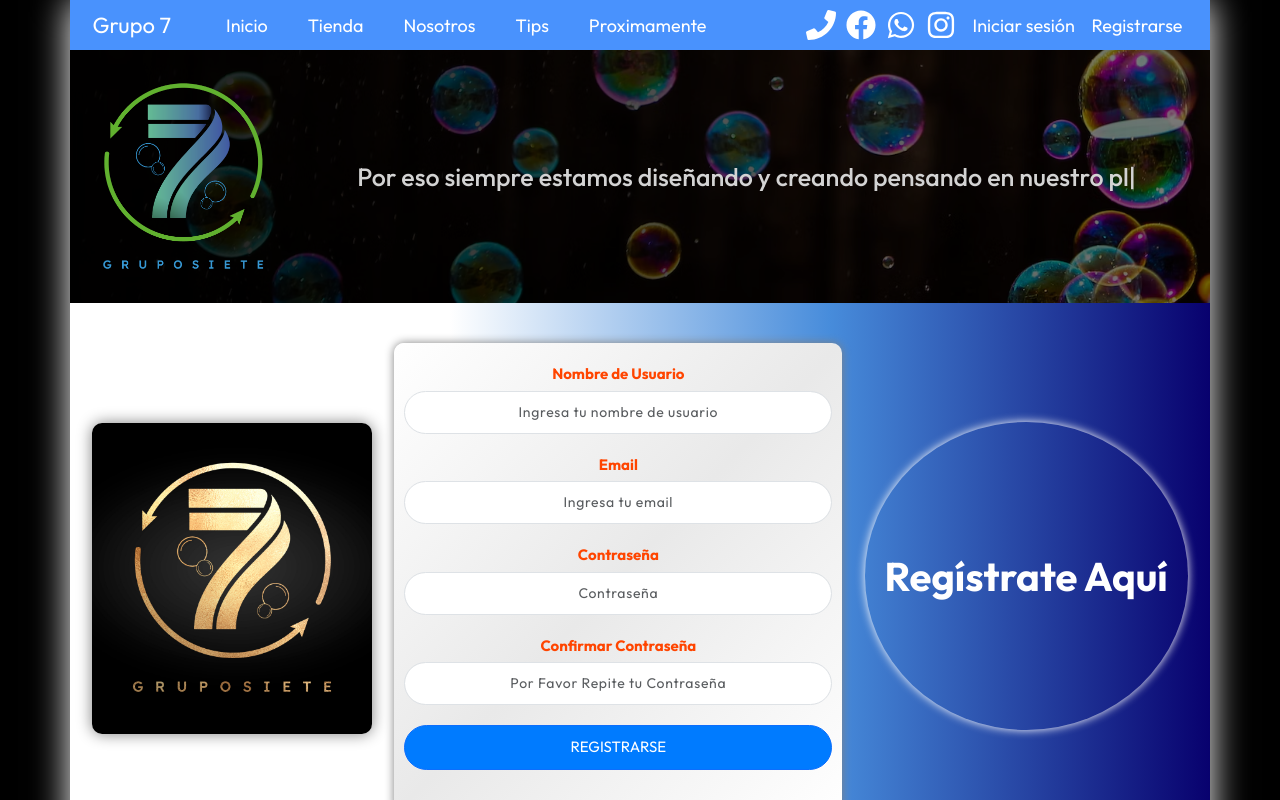
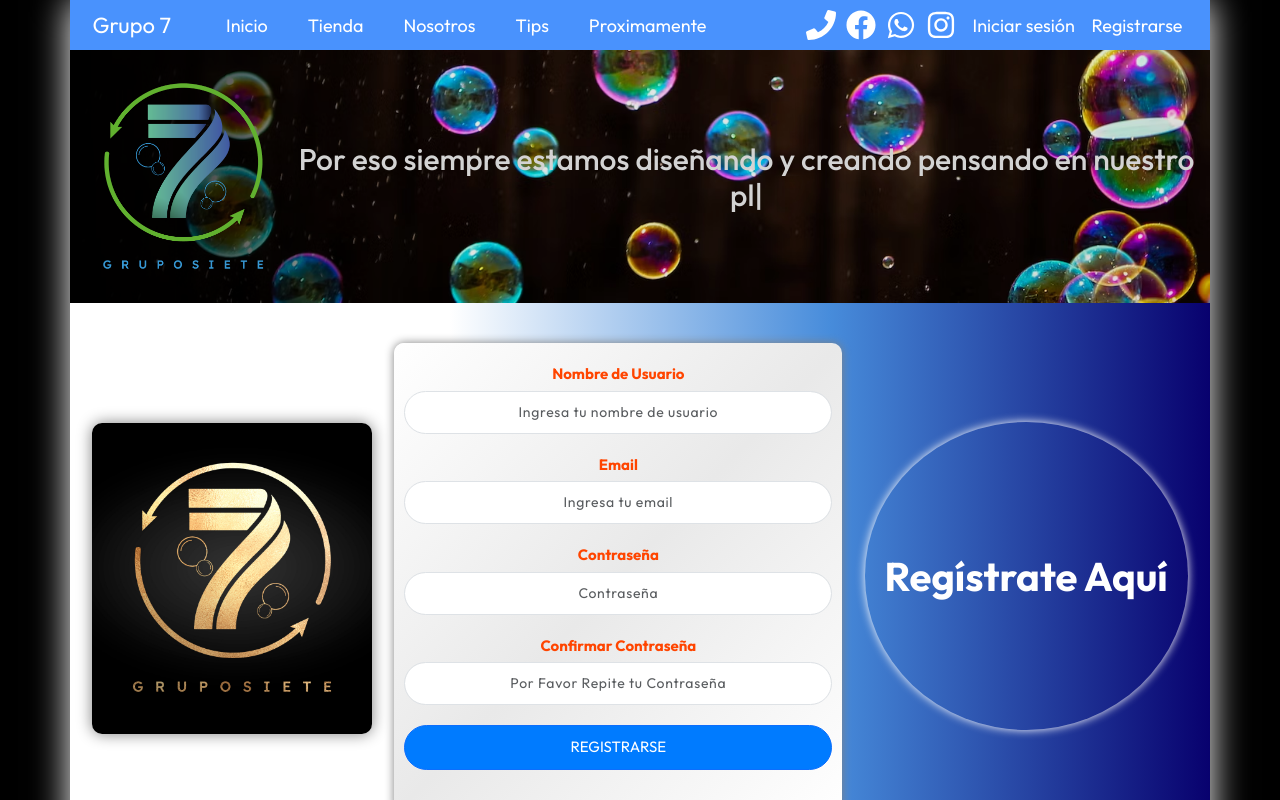
Before and after one commit to Petruchevsky/grupo7, a Next.js app: page /registrarse in a window 1280 px wide. Shown: the top 800 px of the page. Built offline with nearby package versions, Linux system fonts and the light colour scheme; no server answers.

Commit message:
primer cambio Romy

```diff
--- a/app/components/footer/footer.module.css
+++ b/app/components/footer/footer.module.css
@@ -46,6 +46,7 @@
 }
 
 .cajaMaps {
+	display: none;
 	margin-bottom: 1.5rem;
 	width: 39%;
 }
--- a/app/components/header/header.module.css
+++ b/app/components/header/header.module.css
@@ -1,5 +1,5 @@
 .headerBgImage {
-   background-image: linear-gradient(to right, rgb(0 0 0 / .9), rgb(0 0 0 / .5)), url(/img/bubbles.avif);
+   background-image: linear-gradient(to right, rgb(0 0 0 / 1),rgb(0 0 0 / .1),rgb(0 0 0 / .1), rgb(0 0 0 / .1)), url(/img/bubbles.avif);
    background-position: center bottom;
    background-size: cover;
    background-attachment: scroll;
@@ -11,7 +11,7 @@
 }
 
 .cajaH1 {
-  font-size: 2.5rem;
+  font-size: 3rem;
 	text-align: center;
   color: lightgrey;
   margin: 0 auto;
```
